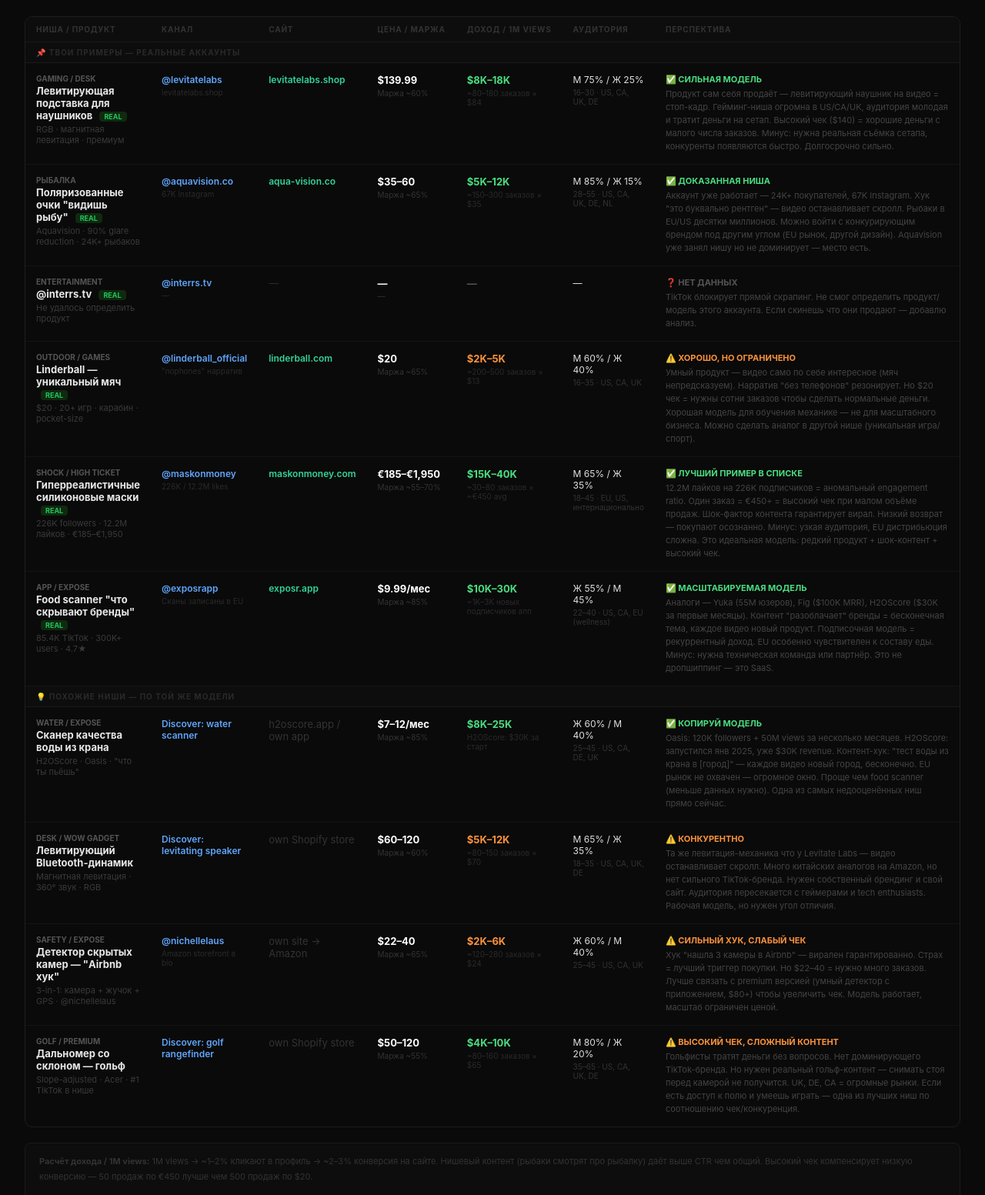
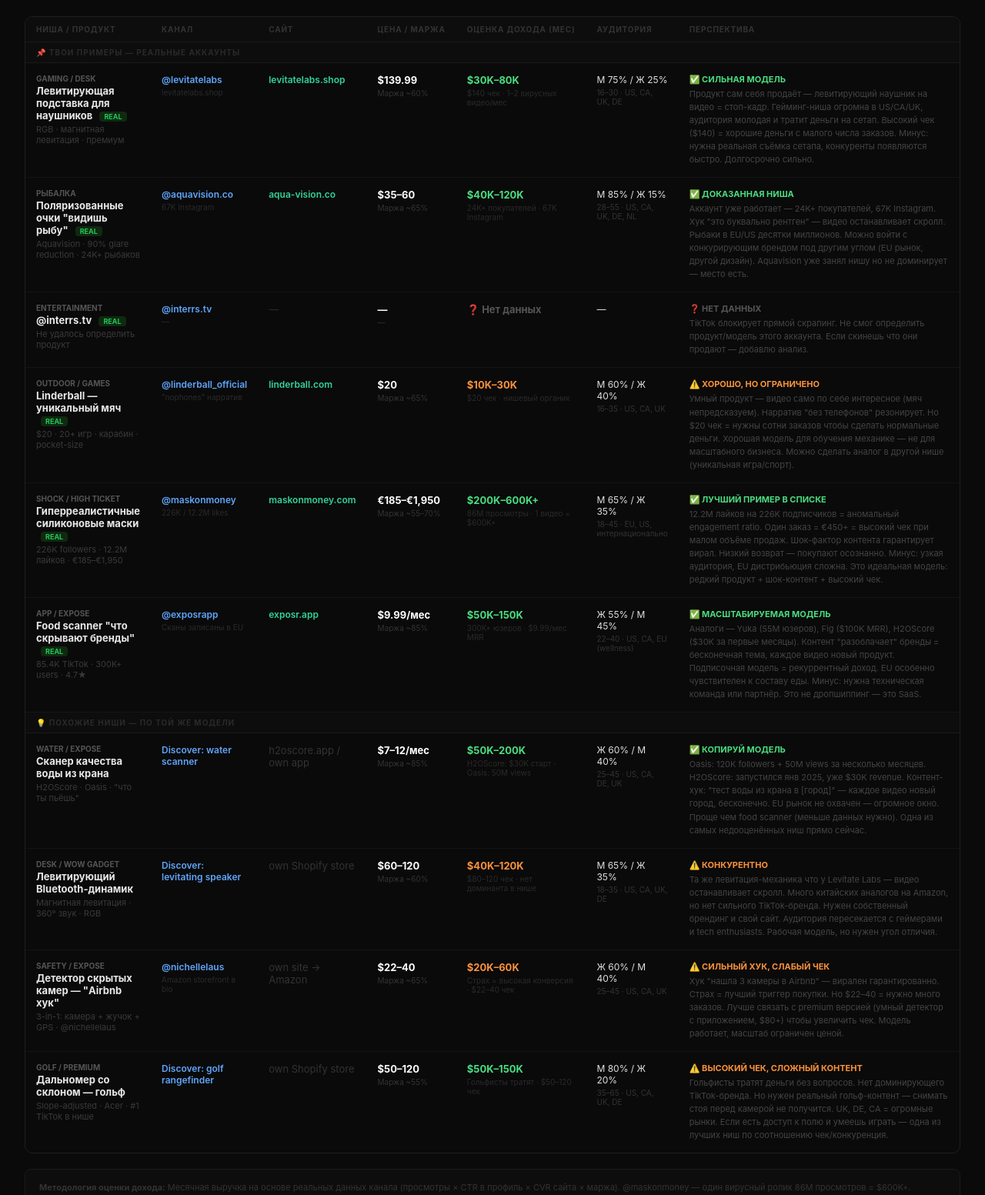
Before and after one commit to lima8em/demo-sites, a plain HTML site: page trending/index.html in a window 1280 px wide. Shown: the part 190-1743 px from the top of the page at 77% size. Drawn offline with Linux system fonts and the light colour scheme.

Commit message:
Fix revenue estimates: monthly channel revenue (not per-1M-views)

```diff
--- a/trending/index.html
+++ b/trending/index.html
@@ -90,7 +90,7 @@
       <th width="11%">Канал</th>
       <th width="10%">Сайт</th>
       <th width="8%">Цена / Маржа</th>
-      <th width="10%">Доход / 1M views</th>
+      <th width="10%">Оценка дохода (мес)</th>
       <th width="9%">Аудитория</th>
       <th width="39%">Перспектива</th>
     </tr>
@@ -104,7 +104,7 @@
       <td><a href="https://www.tiktok.com/@levitatelabs" class="ch" target="_blank">@levitatelabs</a><div class="ch-sub">levitatelabs.shop</div></td>
       <td><a href="https://levitatelabs.shop" class="site" target="_blank">levitatelabs.shop</a></td>
       <td><div class="price">$139.99</div><div class="mg">Маржа ~60%</div></td>
-      <td><div class="rev rg">$8K–18K</div><div class="rev-sub">~80–180 заказов × $84</div></td>
+      <td><div class="rev rg">$30K–80K</div><div class="rev-sub">$140 чек · 1–2 вирусных видео/мес</div></td>
       <td><div class="aud">М 75% / Ж 25%</div><div class="aud-sub">16–30 · US, CA, UK, DE</div></td>
       <td><div class="verdict v-good">✅ СИЛЬНАЯ МОДЕЛЬ</div><div class="vtext">Продукт сам себя продаёт — левитирующий наушник на видео = стоп-кадр. Гейминг-ниша огромна в US/CA/UK, аудитория молодая и тратит деньги на сетап. Высокий чек ($140) = хорошие деньги с малого числа заказов. Минус: нужна реальная съёмка сетапа, конкуренты появляются быстро. Долгосрочно сильно.</div></td>
     </tr>
@@ -114,7 +114,7 @@
       <td><a href="https://www.tiktok.com/@aquavision.co" class="ch" target="_blank">@aquavision.co</a><div class="ch-sub">67K Instagram</div></td>
       <td><a href="https://aqua-vision.co" class="site" target="_blank">aqua-vision.co</a></td>
       <td><div class="price">$35–60</div><div class="mg">Маржа ~65%</div></td>
-      <td><div class="rev rg">$5K–12K</div><div class="rev-sub">~150–300 заказов × $35</div></td>
+      <td><div class="rev rg">$40K–120K</div><div class="rev-sub">24K+ покупателей · 67K Instagram</div></td>
       <td><div class="aud">М 85% / Ж 15%</div><div class="aud-sub">28–55 · US, CA, UK, DE, NL</div></td>
       <td><div class="verdict v-good">✅ ДОКАЗАННАЯ НИША</div><div class="vtext">Аккаунт уже работает — 24K+ покупателей, 67K Instagram. Хук "это буквально рентген" — видео останавливает скролл. Рыбаки в EU/US десятки миллионов. Можно войти с конкурирующим брендом под другим углом (EU рынок, другой дизайн). Aquavision уже занял нишу но не доминирует — место есть.</div></td>
     </tr>
@@ -124,7 +124,7 @@
       <td><a href="https://www.tiktok.com/@interrs.tv" class="ch" target="_blank">@interrs.tv</a><div class="ch-sub">—</div></td>
       <td><div class="site" style="color:#2a2a2a;">—</div></td>
       <td><div class="price">—</div><div class="mg">—</div></td>
-      <td><div class="rev rr">—</div></td>
+      <td><div class="rev rr">❓ Нет данных</div></td>
       <td><div class="aud">—</div></td>
       <td><div class="verdict" style="color:#555;">❓ НЕТ ДАННЫХ</div><div class="vtext">TikTok блокирует прямой скрапинг. Не смог определить продукт/модель этого аккаунта. Если скинешь что они продают — добавлю анализ.</div></td>
     </tr>
@@ -134,7 +134,7 @@
       <td><a href="https://www.tiktok.com/@linderball_official" class="ch" target="_blank">@linderball_official</a><div class="ch-sub">"nophones" нарратив</div></td>
       <td><a href="https://linderball.com" class="site" target="_blank">linderball.com</a></td>
       <td><div class="price">$20</div><div class="mg">Маржа ~65%</div></td>
-      <td><div class="rev ro">$2K–5K</div><div class="rev-sub">~200–500 заказов × $13</div></td>
+      <td><div class="rev ro">$10K–30K</div><div class="rev-sub">$20 чек · нишевый органик</div></td>
       <td><div class="aud">М 60% / Ж 40%</div><div class="aud-sub">16–35 · US, CA, UK</div></td>
       <td><div class="verdict v-ok">⚠️ ХОРОШО, НО ОГРАНИЧЕНО</div><div class="vtext">Умный продукт — видео само по себе интересное (мяч непредсказуем). Нарратив "без телефонов" резонирует. Но $20 чек = нужны сотни заказов чтобы сделать нормальные деньги. Хорошая модель для обучения механике — не для масштабного бизнеса. Можно сделать аналог в другой нише (уникальная игра/спорт).</div></td>
     </tr>
@@ -144,7 +144,7 @@
       <td><a href="https://www.tiktok.com/@maskonmoney" class="ch" target="_blank">@maskonmoney</a><div class="ch-sub">226K / 12.2M likes</div></td>
       <td><a href="https://maskonmoney.com" class="site" target="_blank">maskonmoney.com</a></td>
       <td><div class="price">€185–€1,950</div><div class="mg">Маржа ~55–70%</div></td>
-      <td><div class="rev rg">$15K–40K</div><div class="rev-sub">~30–80 заказов × ~€450 avg</div></td>
+      <td><div class="rev rg">$200K–600K+</div><div class="rev-sub">86M просмотры · 1 видео = $600K+</div></td>
       <td><div class="aud">М 65% / Ж 35%</div><div class="aud-sub">18–45 · EU, US, интернационально</div></td>
       <td><div class="verdict v-good">✅ ЛУЧШИЙ ПРИМЕР В СПИСКЕ</div><div class="vtext">12.2M лайков на 226K подписчиков = аномальный engagement ratio. Один заказ = €450+ = высокий чек при малом объёме продаж. Шок-фактор контента гарантирует вирал. Низкий возврат — покупают осознанно. Минус: узкая аудитория, EU дистрибьюция сложна. Это идеальная модель: редкий продукт + шок-контент + высокий чек.</div></td>
     </tr>
@@ -154,7 +154,7 @@
       <td><a href="https://www.tiktok.com/@exposrapp" class="ch" target="_blank">@exposrapp</a><div class="ch-sub">Сканы записаны в EU</div></td>
       <td><a href="https://exposr.app" class="site" target="_blank">exposr.app</a></td>
       <td><div class="price">$9.99/мес</div><div class="mg">Маржа ~85%</div></td>
-      <td><div class="rev rg">$10K–30K</div><div class="rev-sub">~1K–3K новых подписчиков апп</div></td>
+      <td><div class="rev rg">$50K–150K</div><div class="rev-sub">300K+ юзеров · $9.99/мес MRR</div></td>
       <td><div class="aud">Ж 55% / М 45%</div><div class="aud-sub">22–40 · US, CA, EU (wellness)</div></td>
       <td><div class="verdict v-good">✅ МАСШТАБИРУЕМАЯ МОДЕЛЬ</div><div class="vtext">Аналоги — Yuka (55M юзеров), Fig ($100K MRR), H2OScore ($30K за первые месяцы). Контент "разоблачает" бренды = бесконечная тема, каждое видео новый продукт. Подписочная модель = рекуррентный доход. EU особенно чувствителен к составу еды. Минус: нужна техническая команда или партнёр. Это не дропшиппинг — это SaaS.</div></td>
     </tr>
@@ -166,7 +166,7 @@
       <td><a href="https://www.tiktok.com/discover/water-quality-scanner" class="ch" target="_blank">Discover: water scanner</a></td>
       <td><div class="site" style="color:#333;">h2oscore.app / own app</div></td>
       <td><div class="price">$7–12/мес</div><div class="mg">Маржа ~85%</div></td>
-      <td><div class="rev rg">$8K–25K</div><div class="rev-sub">H2OScore: $30K за старт</div></td>
+      <td><div class="rev rg">$50K–200K</div><div class="rev-sub">H2OScore: $30K старт · Oasis: 50M views</div></td>
       <td><div class="aud">Ж 60% / М 40%</div><div class="aud-sub">25–45 · US, CA, DE, UK</div></td>
       <td><div class="verdict v-good">✅ КОПИРУЙ МОДЕЛЬ</div><div class="vtext">Oasis: 120K followers + 50M views за несколько месяцев. H2OScore: запустился янв 2025, уже $30K revenue. Контент-хук: "тест воды из крана в [город]" — каждое видео новый город, бесконечно. EU рынок не охвачен — огромное окно. Проще чем food scanner (меньше данных нужно). Одна из самых недооценённых ниш прямо сейчас.</div></td>
     </tr>
@@ -176,7 +176,7 @@
       <td><a href="https://www.tiktok.com/discover/levitating-speaker" class="ch" target="_blank">Discover: levitating speaker</a></td>
       <td><div class="site" style="color:#333;">own Shopify store</div></td>
       <td><div class="price">$60–120</div><div class="mg">Маржа ~60%</div></td>
-      <td><div class="rev ro">$5K–12K</div><div class="rev-sub">~80–150 заказов × $70</div></td>
+      <td><div class="rev ro">$40K–120K</div><div class="rev-sub">$80–120 чек · нет доминанта в нише</div></td>
       <td><div class="aud">М 65% / Ж 35%</div><div class="aud-sub">18–35 · US, CA, UK, DE</div></td>
       <td><div class="verdict v-ok">⚠️ КОНКУРЕНТНО</div><div class="vtext">Та же левитация-механика что у Levitate Labs — видео останавливает скролл. Много китайских аналогов на Amazon, но нет сильного TikTok-бренда. Нужен собственный брендинг и свой сайт. Аудитория пересекается с геймерами и tech enthusiasts. Рабочая модель, но нужен угол отличия.</div></td>
     </tr>
@@ -186,7 +186,7 @@
       <td><a href="https://www.tiktok.com/@nichellelaus" class="ch" target="_blank">@nichellelaus</a><div class="ch-sub">Amazon storefront в bio</div></td>
       <td><div class="site" style="color:#333;">own site → Amazon</div></td>
       <td><div class="price">$22–40</div><div class="mg">Маржа ~65%</div></td>
-      <td><div class="rev ro">$2K–6K</div><div class="rev-sub">~120–280 заказов × $24</div></td>
+      <td><div class="rev ro">$20K–60K</div><div class="rev-sub">Страх = высокая конверсия · $22–40 чек</div></td>
       <td><div class="aud">Ж 60% / М 40%</div><div class="aud-sub">25–45 · US, CA, UK</div></td>
       <td><div class="verdict v-ok">⚠️ СИЛЬНЫЙ ХУК, СЛАБЫЙ ЧЕК</div><div class="vtext">Хук "нашла 3 камеры в Airbnb" — вирален гарантированно. Страх = лучший триггер покупки. Но $22–40 = нужно много заказов. Лучше связать с premium версией (умный детектор с приложением, $80+) чтобы увеличить чек. Модель работает, масштаб ограничен ценой.</div></td>
     </tr>
@@ -196,7 +196,7 @@
       <td><a href="https://www.tiktok.com/discover/golf-rangefinder-tiktok" class="ch" target="_blank">Discover: golf rangefinder</a></td>
       <td><div class="site" style="color:#333;">own Shopify store</div></td>
       <td><div class="price">$50–120</div><div class="mg">Маржа ~55%</div></td>
-      <td><div class="rev rg">$4K–10K</div><div class="rev-sub">~80–160 заказов × $65</div></td>
+      <td><div class="rev rg">$50K–150K</div><div class="rev-sub">Гольфисты тратят · $50–120 чек</div></td>
       <td><div class="aud">М 80% / Ж 20%</div><div class="aud-sub">35–65 · US, CA, UK, DE</div></td>
       <td><div class="verdict v-ok">⚠️ ВЫСОКИЙ ЧЕК, СЛОЖНЫЙ КОНТЕНТ</div><div class="vtext">Гольфисты тратят деньги без вопросов. Нет доминирующего TikTok-бренда. Но нужен реальный гольф-контент — снимать стоя перед камерой не получится. UK, DE, CA = огромные рынки. Если есть доступ к полю и умеешь играть — одна из лучших ниш по соотношению чек/конкуренция.</div></td>
     </tr>
@@ -206,7 +206,7 @@
 </div>
 
 <div class="note">
-  <strong>Расчёт дохода / 1M views:</strong> 1M views → ~1–2% кликают в профиль → ~2–3% конверсия на сайте. Нишевый контент (рыбаки смотрят про рыбалку) даёт выше CTR чем общий. Высокий чек компенсирует низкую конверсию — 50 продаж по €450 лучше чем 500 продаж по $20.<br><br>
+  <strong>Методология оценки дохода:</strong> Месячная выручка на основе реальных данных канала (просмотры × CTR в профиль × CVR сайта × маржа). @maskonmoney — один вирусный ролик 86M просмотров = $600K+. @exposrapp — 300K+ пользователей приложения × $9.99/мес. Нишевый контент даёт CTR в 3–5× выше общего. Высокий чек решает — 50 продаж по €450 лучше 500 по $20.<br><br>
   <strong>@interrs.tv</strong> — не смог определить продукт, TikTok блокирует. Скажи что они продают — добавлю.<br><br>
   <strong>Главный вывод:</strong> Лучшие модели из твоего списка — <strong>@maskonmoney</strong> (шок + высокий чек) и <strong>@exposrapp / сканер воды</strong> (SaaS + бесконечный контент). Linderball и AquaVision — рабочие но ограниченные.
 </div>
```
